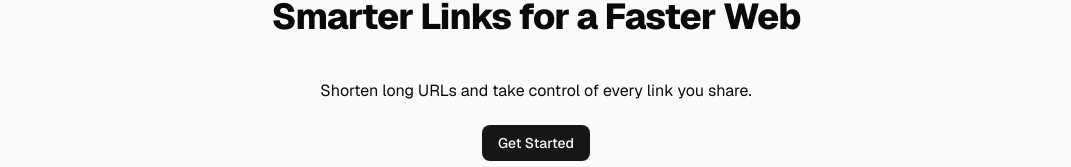
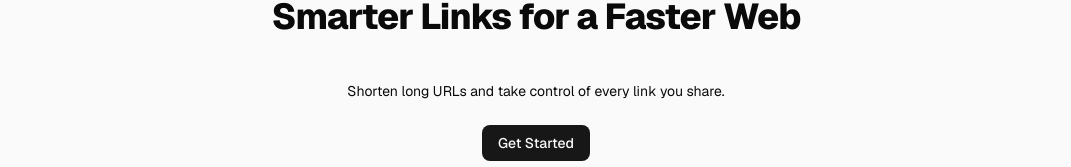
Before and after one commit to manishxcodes/sniplink, a Next.js app: page / in a window 1280 px wide. Shown: the part 321-488 px from the top of the page, without its empty margins (104-1175 px from the left). Built offline with nearby package versions, Linux system fonts and the light colour scheme; no server answers.

Commit message:
style: add text size for smaller sscreen

```diff
--- a/app/(main)/page.tsx
+++ b/app/(main)/page.tsx
@@ -8,7 +8,7 @@ export default function Home() {
       <h1 className="scroll-m-20 text-center text-4xl font-extrabold tracking-tight text-balance mb-10">
         Smarter Links for a Faster Web
       </h1>
-      <p className="leading-7 mb-5">
+      <p className="leading-7 mb-5 px-2 text-sm md:text-md">
         Shorten long URLs and take control of every link you share.
       </p>
       <Link href={"/signup"}>
```
